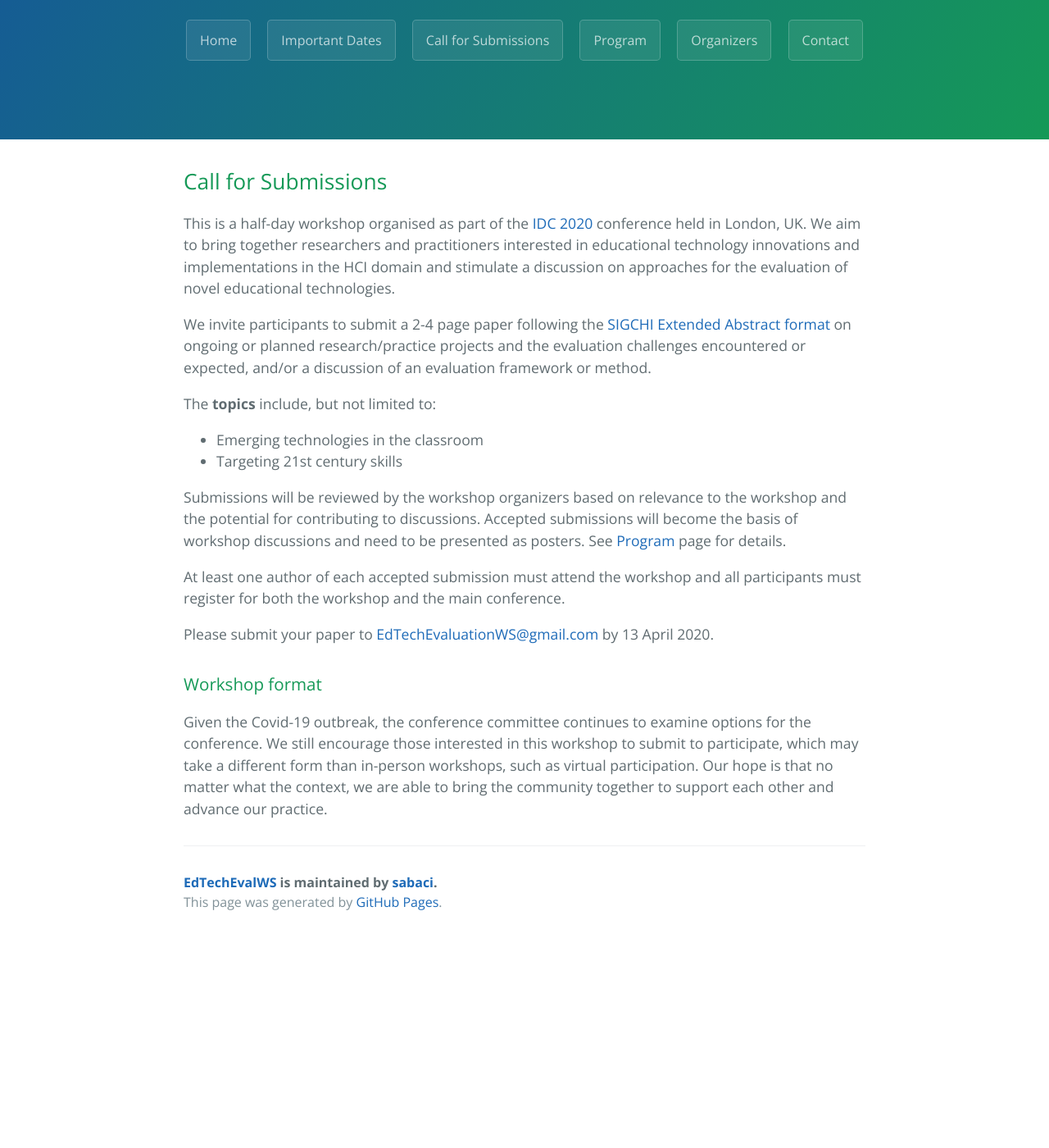
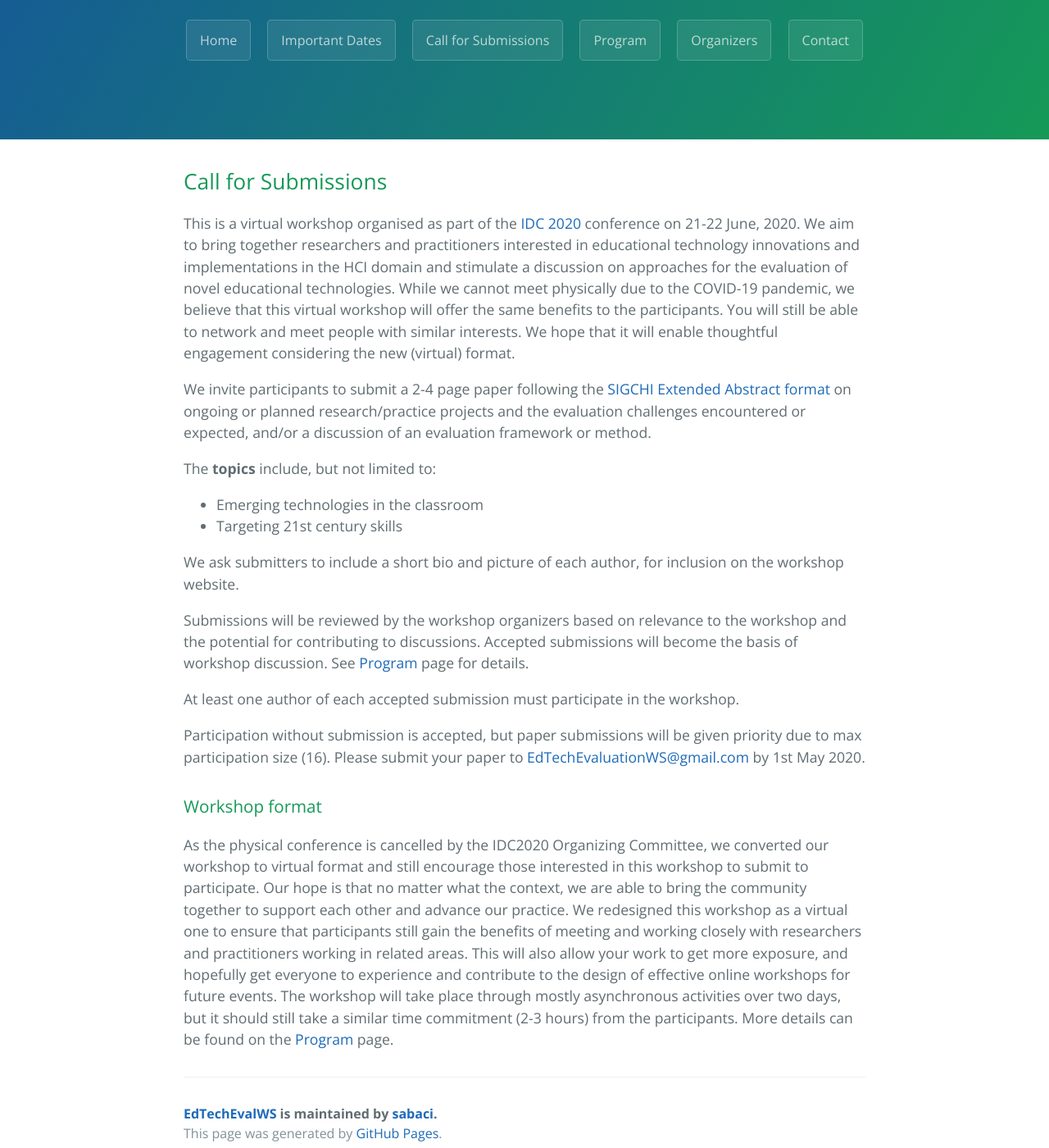
Before and after one commit to sabaci/EdTechEvalWS, a Jekyll site: the page built from submissions.md, in a window 1280 px wide and 1400 px high, scrolled down 213 px. Shown: the whole window at 82% size. Built offline with Jekyll 4.4.1, drawn with Linux system fonts in a browser that asks for light colours; our own code applies the rules of GitHub Pages for plain Markdown files; before the commit the page ends 1357 px from its top, so only the background shows below that.

Commit message:
Update submissions.md

```diff
--- a/submissions.md
+++ b/submissions.md
@@ -1,5 +1,5 @@
 ## Call for Submissions
-This is a half-day workshop organised as part of the [IDC 2020](https://idc.acm.org/2020/) conference held in London, UK. We aim to bring together researchers and practitioners interested in educational technology innovations and implementations in the HCI domain and stimulate a discussion on approaches for the evaluation of novel educational technologies.
+This is a virtual workshop organised as part of the [IDC 2020](https://idc.acm.org/2020/) conference on 21-22 June, 2020. We aim to bring together researchers and practitioners interested in educational technology innovations and implementations in the HCI domain and stimulate a discussion on approaches for the evaluation of novel educational technologies. While we cannot meet physically due to the COVID-19 pandemic, we believe that this virtual workshop will offer the same benefits to the participants. You will still be able to network and meet people with similar interests. We hope that it will enable thoughtful engagement considering the new (virtual) format.
 
 We invite participants to submit a 2-4 page paper following the [SIGCHI Extended Abstract format](https://idc.acm.org/2020/chi-proceedings-format/) on ongoing or planned research/practice projects and the evaluation challenges encountered or expected, and/or a discussion of an evaluation framework or method.
 
@@ -8,11 +8,13 @@ The **topics** include, but not limited to:
 -	Emerging technologies in the classroom
 -	Targeting 21st century skills
 
-Submissions will be reviewed by the workshop organizers based on relevance to the workshop and the potential for contributing to discussions. Accepted submissions will become the basis of workshop discussions and need to be presented as posters. See [Program](https://sabaci.github.io/EdTechEvalWS/program.html) page for details.
+We ask submitters to include a short bio and picture of each author, for inclusion on the workshop website.
 
-At least one author of each accepted submission must attend the workshop and all participants must register for both the workshop and the main conference.
+Submissions will be reviewed by the workshop organizers based on relevance to the workshop and the potential for contributing to discussions. Accepted submissions will become the basis of workshop discussion. See [Program](https://sabaci.github.io/EdTechEvalWS/program.html) page for details.
 
-Please submit your paper to [EdTechEvaluationWS@gmail.com](mailto:edtechevaluationws@gmail.com) by 13 April 2020.
+At least one author of each accepted submission must participate in the workshop.
+
+Participation without submission is accepted, but paper submissions will be given priority due to max participation size (16). Please submit your paper to [EdTechEvaluationWS@gmail.com](mailto:edtechevaluationws@gmail.com) by 1st May 2020.
 
 ### Workshop format
-Given the Covid-19 outbreak, the conference committee continues to examine options for the conference. We still encourage those interested in this workshop to submit to participate, which may take a different form than in-person workshops, such as virtual participation. Our hope is that no matter what the context, we are able to bring the community together to support each other and advance our practice.
+As the physical conference is cancelled by the IDC2020 Organizing Committee, we converted our workshop to virtual format and still encourage those interested in this workshop to submit to participate. Our hope is that no matter what the context, we are able to bring the community together to support each other and advance our practice. We redesigned this workshop as a virtual one to ensure that participants still gain the benefits of meeting and working closely with researchers and practitioners working in related areas. This will also allow your work to get more exposure, and hopefully get everyone to experience and contribute to the design of effective online workshops for future events. The workshop will take place through mostly asynchronous activities over two days, but it should still take a similar time commitment (2-3 hours) from the participants. More details can be found on the [Program](https://sabaci.github.io/EdTechEvalWS/program.html) page.
```
